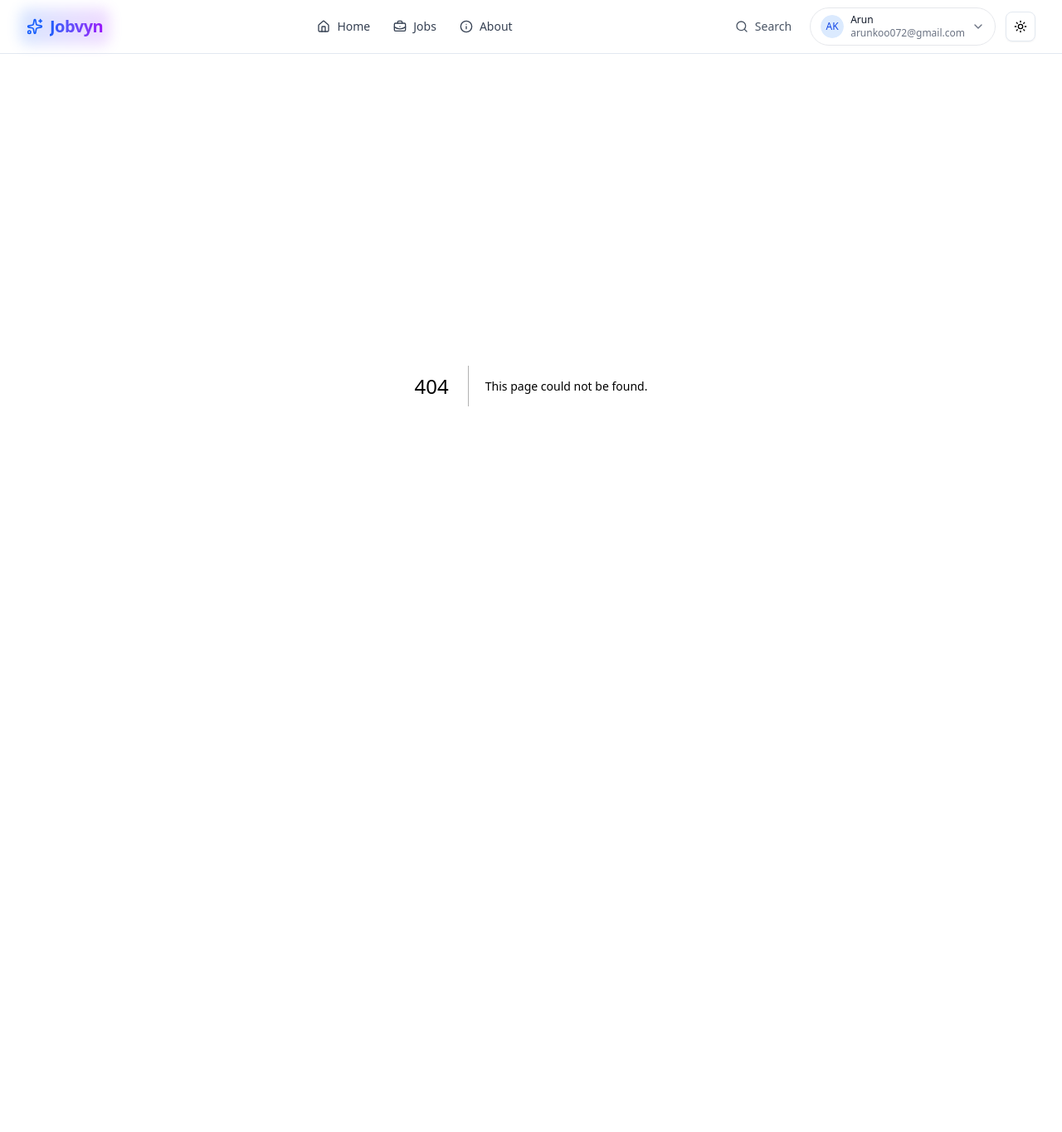
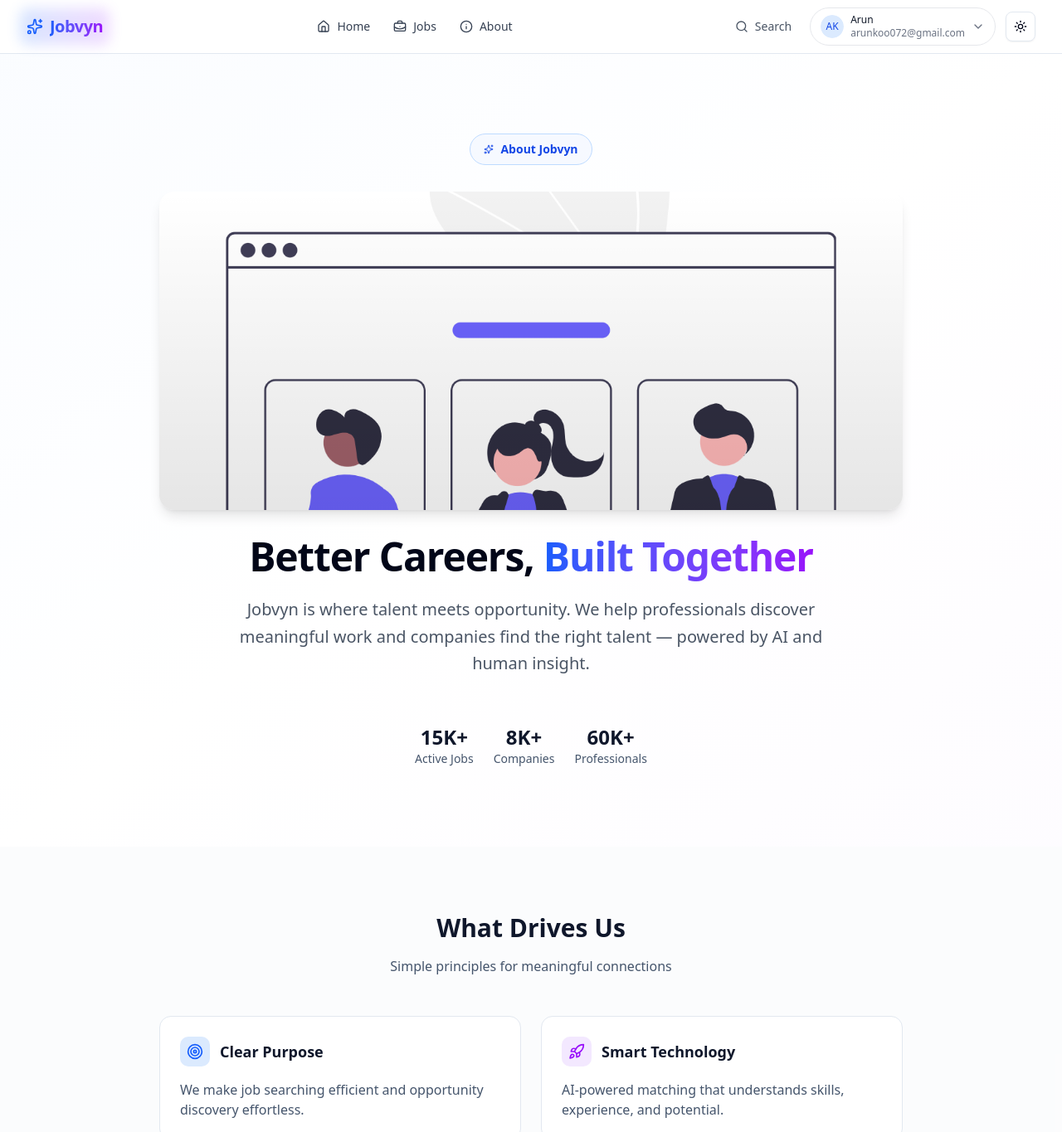
Before and after one commit to Arunkoo/Jobvyn, a Next.js app in the folder frontend/: page /about in a window 1280 px wide. Before the commit this address had no page. Shown: the top 1365 px of the page at 83% size. Before the commit the page ends 865 px from the top, so only its background shows below. Built offline with nearby package versions, Linux system fonts and the light colour scheme.

Commit message:
feat: AboutUs page written

```diff
--- /dev/null
+++ b/frontend/src/app/about/page.tsx
@@ -0,0 +1,208 @@
+import { Button } from "@/components/ui/button";
+import { Badge } from "@/components/ui/badge";
+import Link from "next/link";
+import Image from "next/image";
+import React from "react";
+import { ArrowRight, Sparkles, Target, Users, Rocket } from "lucide-react";
+
+const About = () => {
+  return (
+    <div className="min-h-screen bg-white dark:bg-slate-950">
+      {/* Hero Section */}
+      <section className="relative overflow-hidden py-16 md:py-24">
+        {/* Background gradient */}
+        <div className="absolute inset-0 bg-linear-to-br from-blue-50/30 via-white to-purple-50/30 dark:from-slate-900 dark:via-slate-950 dark:to-purple-950/10" />
+
+        <div className="container relative mx-auto px-4 sm:px-6 lg:px-8">
+          <div className="max-w-4xl mx-auto">
+            {/* Badge */}
+            <div className="flex justify-center mb-8">
+              <Badge
+                variant="outline"
+                className="gap-2 rounded-full border-blue-200 bg-blue-50/50 px-4 py-2 text-sm font-semibold text-blue-700 dark:border-blue-800/50 dark:bg-blue-900/20 dark:text-blue-300"
+              >
+                <Sparkles className="h-3 w-3" />
+                About Jobvyn
+              </Badge>
+            </div>
+
+            {/* Image */}
+            <div className="mb-8">
+              <div className="relative h-64 md:h-96 rounded-2xl overflow-hidden shadow-lg">
+                <Image
+                  src="/AboutUs.png"
+                  alt="Jobvyn platform connecting talent with opportunities"
+                  fill
+                  className="object-cover"
+                  sizes="(max-width: 768px) 100vw, 1200px"
+                  priority
+                />
+                <div className="absolute inset-0 bg-linear-to-t from-black/10 to-transparent dark:from-black/20" />
+              </div>
+            </div>
+
+            {/* Content */}
+            <div className="text-center space-y-6">
+              <h1 className="text-3xl md:text-4xl lg:text-5xl font-bold tracking-tight">
+                Better Careers,{" "}
+                <span className="bg-linear-to-r from-blue-600 to-purple-600 dark:from-blue-400 dark:to-purple-400 bg-clip-text text-transparent">
+                  Built Together
+                </span>
+              </h1>
+
+              <p className="text-lg md:text-xl text-gray-600 dark:text-slate-300 leading-relaxed max-w-3xl mx-auto">
+                Jobvyn is where talent meets opportunity. We help professionals
+                discover meaningful work and companies find the right talent —
+                powered by AI and human insight.
+              </p>
+
+              {/* Simple Stats */}
+              <div className="flex flex-wrap justify-center gap-6 pt-8">
+                <div className="text-center">
+                  <div className="text-2xl font-bold text-slate-900 dark:text-white">
+                    15K+
+                  </div>
+                  <div className="text-sm text-slate-600 dark:text-slate-400">
+                    Active Jobs
+                  </div>
+                </div>
+                <div className="text-center">
+                  <div className="text-2xl font-bold text-slate-900 dark:text-white">
+                    8K+
+                  </div>
+                  <div className="text-sm text-slate-600 dark:text-slate-400">
+                    Companies
+                  </div>
+                </div>
+                <div className="text-center">
+                  <div className="text-2xl font-bold text-slate-900 dark:text-white">
+                    60K+
+                  </div>
+                  <div className="text-sm text-slate-600 dark:text-slate-400">
+                    Professionals
+                  </div>
+                </div>
+              </div>
+            </div>
+          </div>
+        </div>
+      </section>
+
+      {/* Values Section - Simple Grid */}
+      <section className="py-16 md:py-20 bg-slate-50/50 dark:bg-slate-900/30">
+        <div className="container mx-auto px-4 sm:px-6 lg:px-8">
+          <div className="max-w-4xl mx-auto">
+            <div className="text-center mb-12">
+              <h2 className="text-2xl md:text-3xl font-bold text-slate-900 dark:text-white mb-4">
+                What Drives Us
+              </h2>
+              <p className="text-slate-600 dark:text-slate-300">
+                Simple principles for meaningful connections
+              </p>
+            </div>
+
+            <div className="grid md:grid-cols-2 gap-6">
+              <div className="bg-white dark:bg-slate-800 rounded-xl p-6 border border-slate-200 dark:border-slate-700">
+                <div className="flex items-center gap-3 mb-4">
+                  <div className="p-2 bg-blue-100 dark:bg-blue-900/30 rounded-lg">
+                    <Target className="h-5 w-5 text-blue-600 dark:text-blue-400" />
+                  </div>
+                  <h3 className="text-lg font-semibold text-slate-900 dark:text-white">
+                    Clear Purpose
+                  </h3>
+                </div>
+                <p className="text-slate-600 dark:text-slate-400">
+                  We make job searching efficient and opportunity discovery
+                  effortless.
+                </p>
+              </div>
+
+              <div className="bg-white dark:bg-slate-800 rounded-xl p-6 border border-slate-200 dark:border-slate-700">
+                <div className="flex items-center gap-3 mb-4">
+                  <div className="p-2 bg-purple-100 dark:bg-purple-900/30 rounded-lg">
+                    <Rocket className="h-5 w-5 text-purple-600 dark:text-purple-400" />
+                  </div>
+                  <h3 className="text-lg font-semibold text-slate-900 dark:text-white">
+                    Smart Technology
+                  </h3>
+                </div>
+                <p className="text-slate-600 dark:text-slate-400">
+                  AI-powered matching that understands skills, experience, and
+                  potential.
+                </p>
+              </div>
+
+              <div className="bg-white dark:bg-slate-800 rounded-xl p-6 border border-slate-200 dark:border-slate-700">
+                <div className="flex items-center gap-3 mb-4">
+                  <div className="p-2 bg-green-100 dark:bg-green-900/30 rounded-lg">
+                    <Users className="h-5 w-5 text-green-600 dark:text-green-400" />
+                  </div>
+                  <h3 className="text-lg font-semibold text-slate-900 dark:text-white">
+                    For Everyone
+                  </h3>
+                </div>
+                <p className="text-slate-600 dark:text-slate-400">
+                  Creating equal opportunities for all professionals,
+                  everywhere.
+                </p>
+              </div>
+
+              <div className="bg-white dark:bg-slate-800 rounded-xl p-6 border border-slate-200 dark:border-slate-700">
+                <div className="flex items-center gap-3 mb-4">
+                  <div className="p-2 bg-red-100 dark:bg-red-900/30 rounded-lg">
+                    <Sparkles className="h-5 w-5 text-red-600 dark:text-red-400" />
+                  </div>
+                  <h3 className="text-lg font-semibold text-slate-900 dark:text-white">
+                    Always Evolving
+                  </h3>
+                </div>
+                <p className="text-slate-600 dark:text-slate-400">
+                  Continuously improving to meet the changing needs of the
+                  workforce.
+                </p>
+              </div>
+            </div>
+          </div>
+        </div>
+      </section>
+
+      {/* Simple CTA */}
+      <section className="py-16 md:py-20">
+        <div className="container mx-auto px-4 sm:px-6 lg:px-8">
+          <div className="max-w-2xl mx-auto text-center">
+            <h2 className="text-2xl md:text-3xl font-bold text-slate-900 dark:text-white mb-6">
+              Ready to Find Your Next Opportunity?
+            </h2>
+
+            <p className="text-slate-600 dark:text-slate-300 mb-8">
+              Join professionals who are advancing their careers with Jobvyn.
+            </p>
+
+            <div className="flex flex-col sm:flex-row gap-4 justify-center">
+              <Link href="/jobs">
+                <Button
+                  size="lg"
+                  className="gap-2 h-12 px-8 bg-linear-to-r from-blue-600 to-purple-600 hover:from-blue-700 hover:to-purple-700 text-white shadow-lg hover:shadow-xl transition-all duration-300 border-0"
+                >
+                  Browse Jobs
+                  <ArrowRight className="h-4 w-4" />
+                </Button>
+              </Link>
+              <Link href="/companies">
+                <Button
+                  size="lg"
+                  variant="outline"
+                  className="gap-2 h-12 px-8 border-slate-300 text-slate-700 hover:bg-slate-50 dark:border-slate-700 dark:text-slate-300 dark:hover:bg-slate-800"
+                >
+                  For Employers
+                </Button>
+              </Link>
+            </div>
+          </div>
+        </div>
+      </section>
+    </div>
+  );
+};
+
+export default About;
```
Also changed, not shown: frontend/public/AboutUs.png (added), frontend/public/AboutUs2.png (added).
